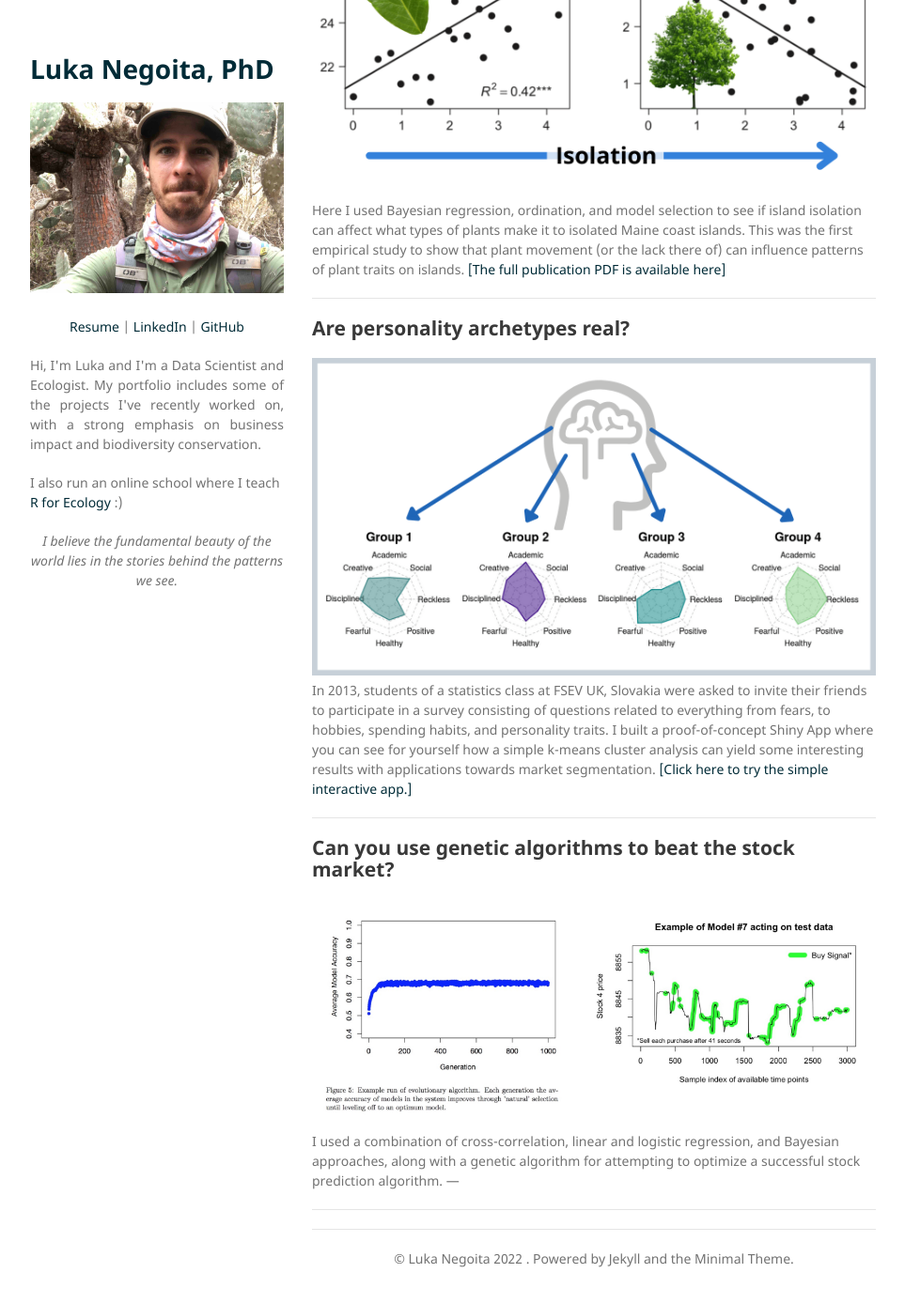
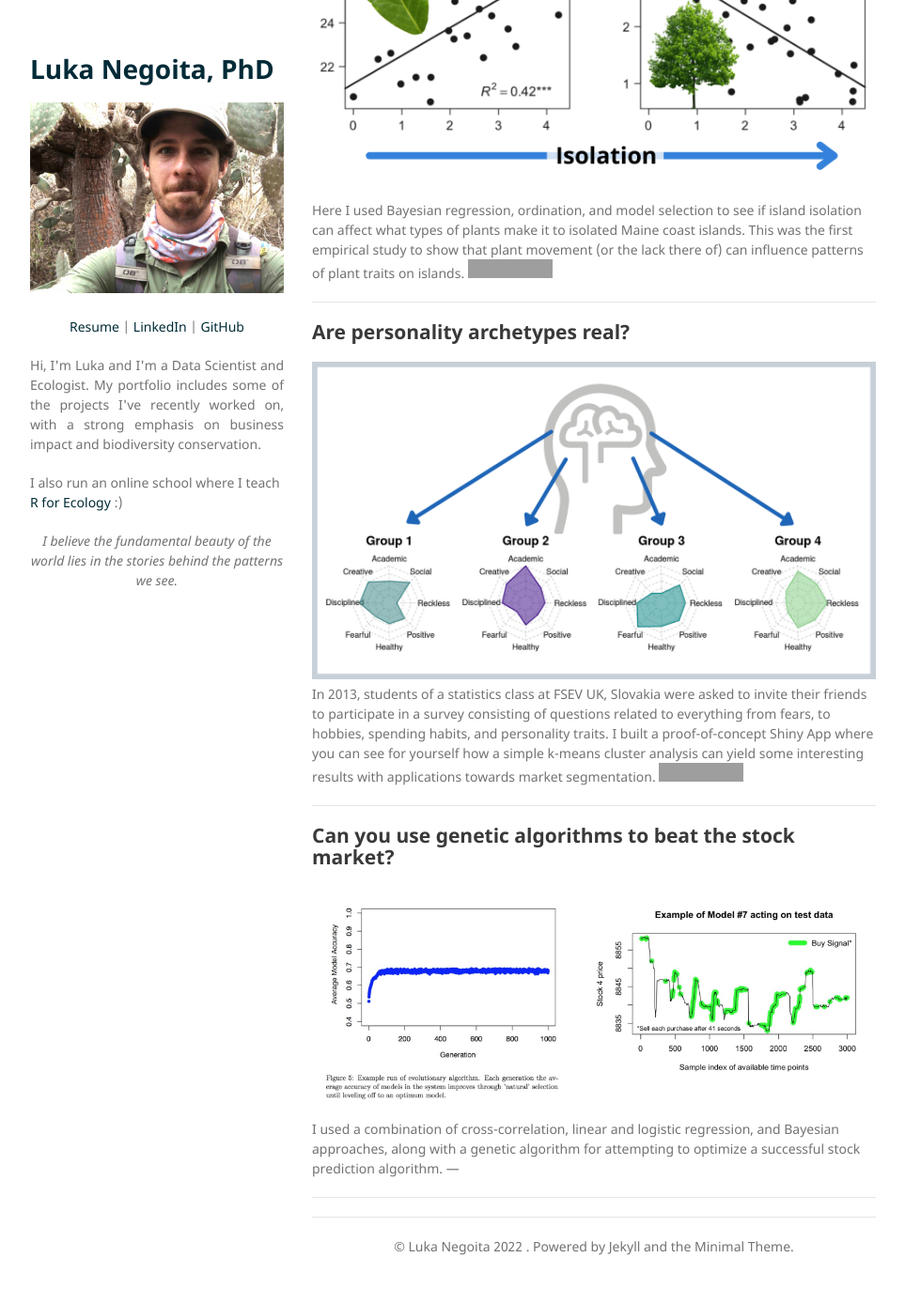
Before and after one commit to LukaNeg/LukaNeg.github.io, a Jekyll site: the page built from index.md, in a window 1280 px wide and 1400 px high, scrolled down 1150 px. Shown: the top 1388 px of the window at 94% size, without its empty margins (158-1121 px from the left). Built offline with Jekyll 4.4.1, drawn with Linux system fonts in a browser that asks for light colours; our own code applies the rules of GitHub Pages for plain Markdown files; grey boxes are pictures that could not be loaded.

Commit message:
more updates

```diff
--- a/index.md
+++ b/index.md
@@ -19,21 +19,21 @@
 <center><img src="/images/Duck_islands_thumb.png"></center>
 By comparing the biodiversity and composition of two ecosystems we can better understand the factors that differentiate these ecosystems in the first place. In this publication, I compared the plants and soils of two islands in the Gulf of Maine using simple visualizations, tables, and multivariate ordination.
 
-<a href="https://www.lukanegoita.com/uploads/1/3/5/3/13537361/negoita_et_al_2016b.pdf"><img src = "https://img.shields.io/badge/Publication-Download%20PDF-00a398?logo=adobeacrobatreader" alt = "Download Publication here"></a>
+<a href="https://www.lukanegoita.com/uploads/1/3/5/3/13537361/negoita_et_al_2016b.pdf" target="_blank"><img src = "https://img.shields.io/badge/Publication-Download%20PDF-00a398?logo=adobeacrobatreader" alt = "Download Publication here"></a>
 
 ---
 ## Can plant movement drive ecosystem function?
 
 <center><img src="/images/Islands_Regression_thumb.png"></center>
 Here I used Bayesian regression, ordination, and model selection to see if island isolation can affect what types of plants make it to isolated Maine coast islands. This was the first empirical study to show that plant movement (or the lack there of) can influence patterns of plant traits on islands.
-<a href="https://www.lukanegoita.com/uploads/1/3/5/3/13537361/negoita_et_al-2016-ecography.pdf">[The full publication PDF is available here]</a>
+<a href="https://www.lukanegoita.com/uploads/1/3/5/3/13537361/negoita_et_al-2016-ecography.pdf" target="_blank"><img src = "https://img.shields.io/badge/Publication-Download%20PDF-00a398?logo=adobeacrobatreader" alt = "Download Publication here"></a>
 
 ---
 ## Are personality archetypes real?
 
 <center><img src="/images/archetypes_thumb.png"></center>
 In 2013, students of a statistics class at FSEV UK, Slovakia were asked to invite their friends to participate in a survey consisting of questions related to everything from fears, to hobbies, spending habits, and personality traits. I built a proof-of-concept Shiny App where you can see for yourself how a simple k-means cluster analysis can yield some interesting results with applications towards market segmentation.
-<a href="https://lukanegoita.shinyapps.io/young_archetypes_of_slovakia/">[Click here to try the simple interactive app.]</a>
+<a href="https://lukanegoita.shinyapps.io/young_archetypes_of_slovakia/" target="_blank"><img src = "https://img.shields.io/badge/Shiny%20App-Open%20Web%20App-00a398?logo=r" alt = "Visit the shiny app here"></a>
 
 
 ---
```
